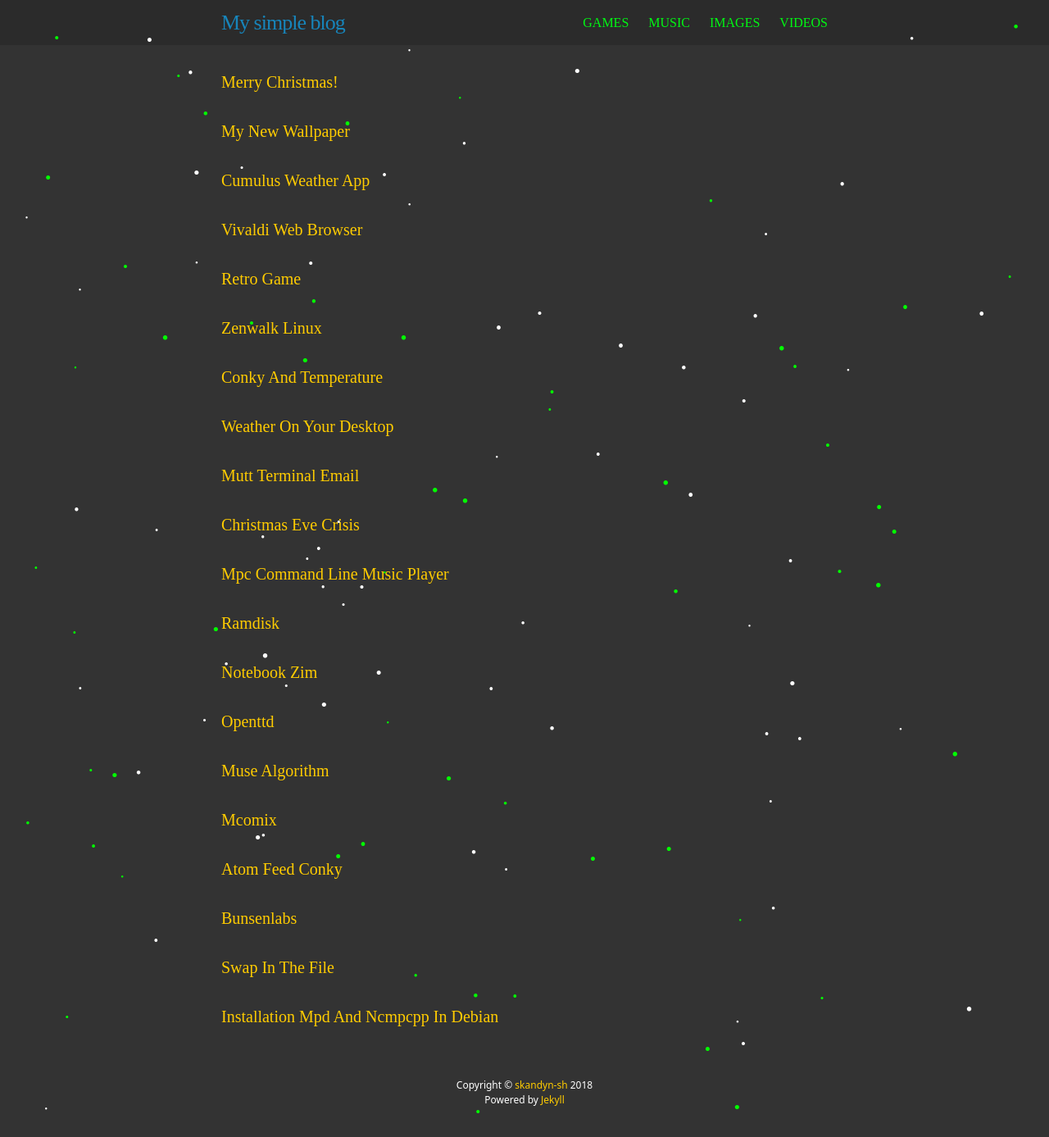
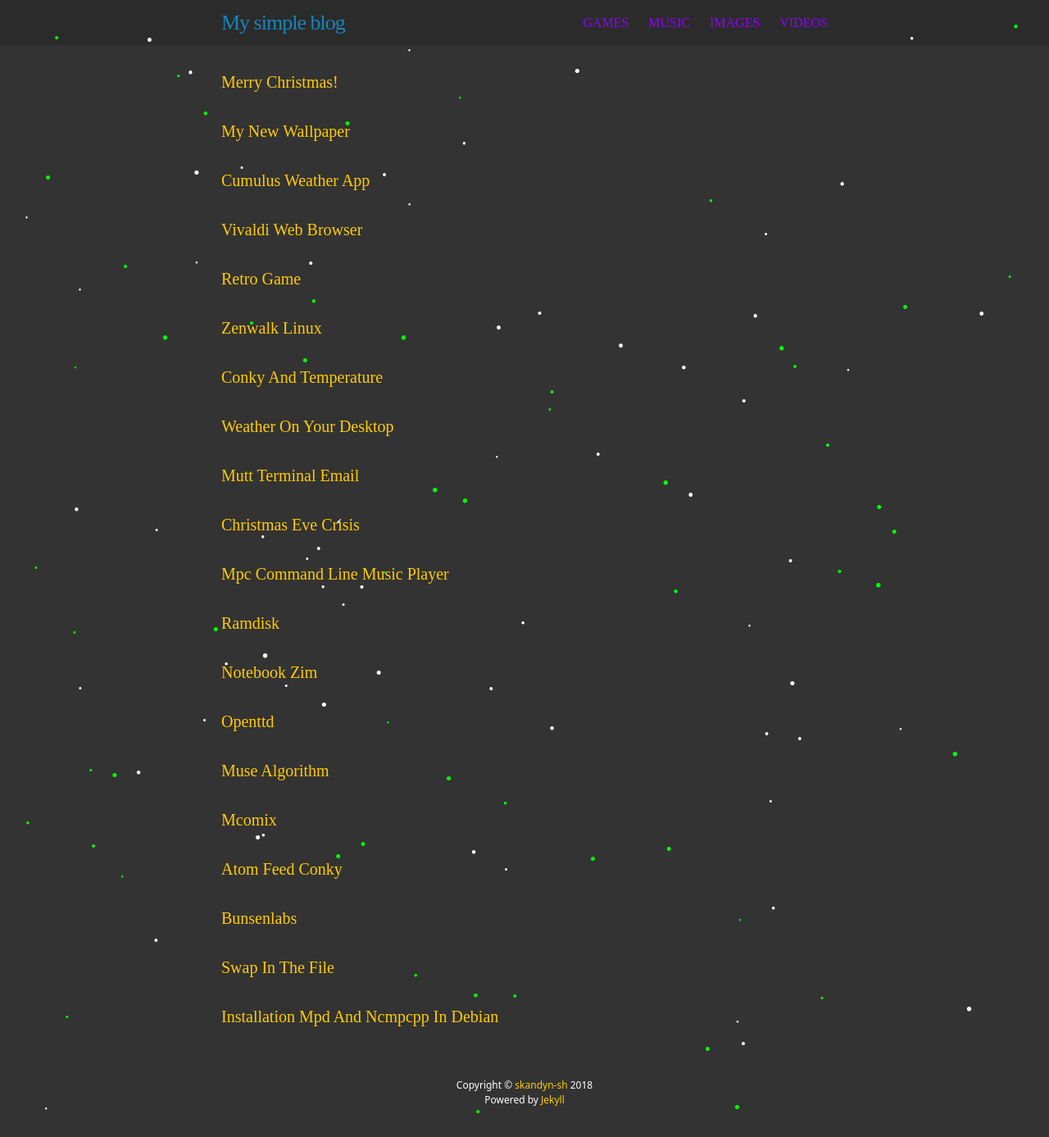
Before and after one commit to skandyn-sh/skandyn-sh.github.io, a Jekyll site: the page built from index.html, in a window 1280 px wide. Shown: the whole page at 82% size. Built offline with Jekyll 4.4.1, drawn with Linux system fonts in a browser that asks for light colours; nearby versions of some CDN libraries; library files that are not in the unit come from our copies; comment, search, counter and statistics services are not loaded.

Commit message:
Update main.scss

```diff
--- a/css/main.scss
+++ b/css/main.scss
@@ -14,7 +14,7 @@
 $spacing-unit:     30px;
 
 $text-color:       #ddd;
-$text-color2:      #00f713;
+$text-color2:      #8f00ff;
 $background-color: #333333;
 $brand-color:      #ffcc00;
 
```
